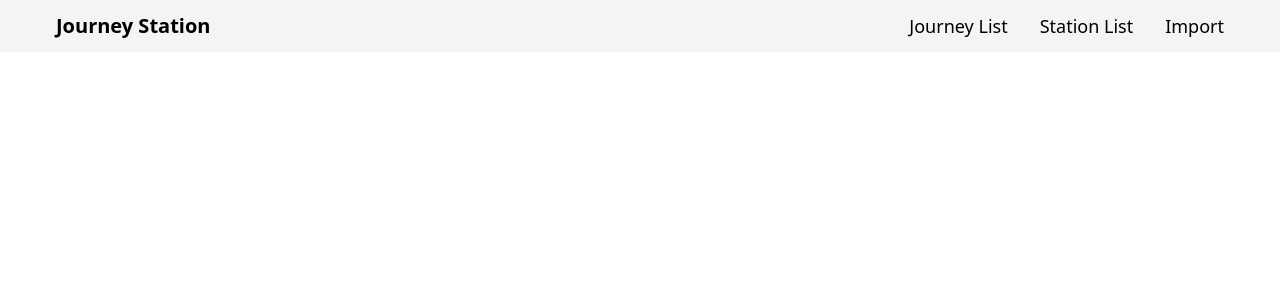
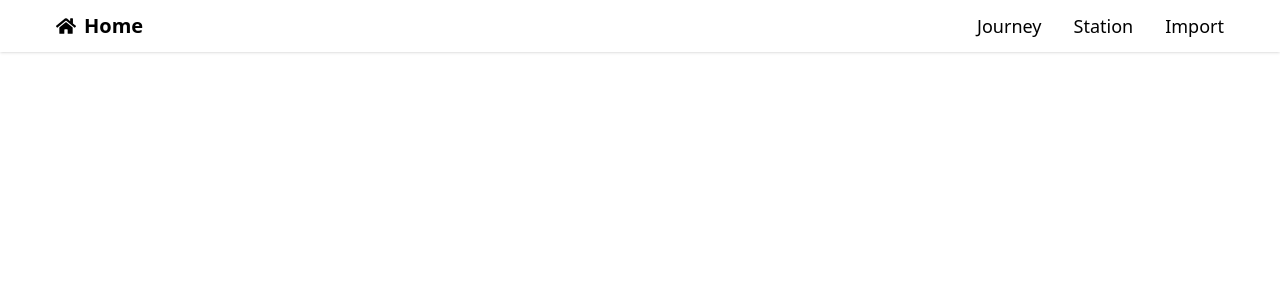
Before and after one commit to Dev-Exercise/DevFrontend, a Next.js app: page /components/Header/Header in a window 1280 px wide. Shown: the top 300 px of the page. Built offline with nearby package versions, Linux system fonts and the light colour scheme.

Commit message:
home page updated

```diff
--- /dev/null
+++ b/pages/LandingPage.jsx
@@ -0,0 +1,30 @@
+import React from "react";
+import Link from "next/link";
+import Vehicle from "../assets/vehicle.jpg";
+import Image from "next/image";
+
+const LandingPage = () => {
+  return (
+    <div className="bg-gray-100 min-h-screen flex justify-center items-center">
+      <main className="container mx-auto px-4 py-16 w-3/4">
+        <div className="bg-white rounded-lg shadow p-16 text-center">
+          <h1 className="text-4xl font-bold mb-4 leading-snug">
+            Welcome to <br /> Helsinki City Bike Web Application
+          </h1>
+          <p className="text-gray-600 text-lg mb-6">
+            Explore bike journey statistics and visualize the journeys on a map.
+          </p>
+
+          <Link
+            href="/JourneyListView"
+            className="text-gray-900 hover:text-white border border-gray-800 hover:bg-gray-900 focus:ring-4 focus:outline-none focus:ring-gray-300 font-medium rounded-lg text-lg px-5 py-2.5 text-center mr-2 mb-2 dark:border-gray-600 dark:text-gray-400 dark:hover:text-white dark:hover:bg-gray-600 dark:focus:ring-gray-800"
+          >
+            Get Started
+          </Link>
+        </div>
+      </main>
+    </div>
+  );
+};
+
+export default LandingPage;
--- a/pages/components/Header/Header.jsx
+++ b/pages/components/Header/Header.jsx
@@ -1,25 +1,29 @@
 import React from "react";
 import Link from "next/link";
-
+import { FaHome } from "react-icons/fa";
 const Header = () => {
   return (
-    <header className="bg-gray-100 text-black flex px-10 items-center justify-center">
+    <header className="bg-white shadow text-black flex px-10 items-center justify-center ">
       <nav className="container mx-auto px-4 py-3 flex flex-wrap items-center justify-between">
-        <Link href="/" className="text-xl font-semibold">
-          Journey Station
+        <Link
+          href="/"
+          className="text-xl font-semibold flex items-center gap-2 "
+        >
+          <FaHome />
+          Home
         </Link>
         <div className="flex items-center space-x-8">
           <Link
             href="/JourneyListView"
             className="hover:text-slate-900 text-lg"
           >
-            Journey List
+            Journey
           </Link>
           <Link
             href="/StationListView"
             className="hover:text-slate-900 text-lg"
           >
-            Station List
+            Station
           </Link>
           <Link href="/Import" className="hover:text-slate-900 text-lg">
             Import
--- a/pages/index.js
+++ b/pages/index.js
@@ -1,14 +1,10 @@
 import Papa from "papaparse";
 import JourneyListView from "./JourneyListView";
+import LandingPage from "./LandingPage";
 export default function Home() {
   return (
     <main className="">
-      <JourneyListView />
+      <LandingPage />
     </main>
   );
 }
-/*
-http://localhost:3001/
-https://journey-backend-7be5.onrender.com/
-
-*/
```
Also changed, not shown: assets/vehicle.jpg (added).
